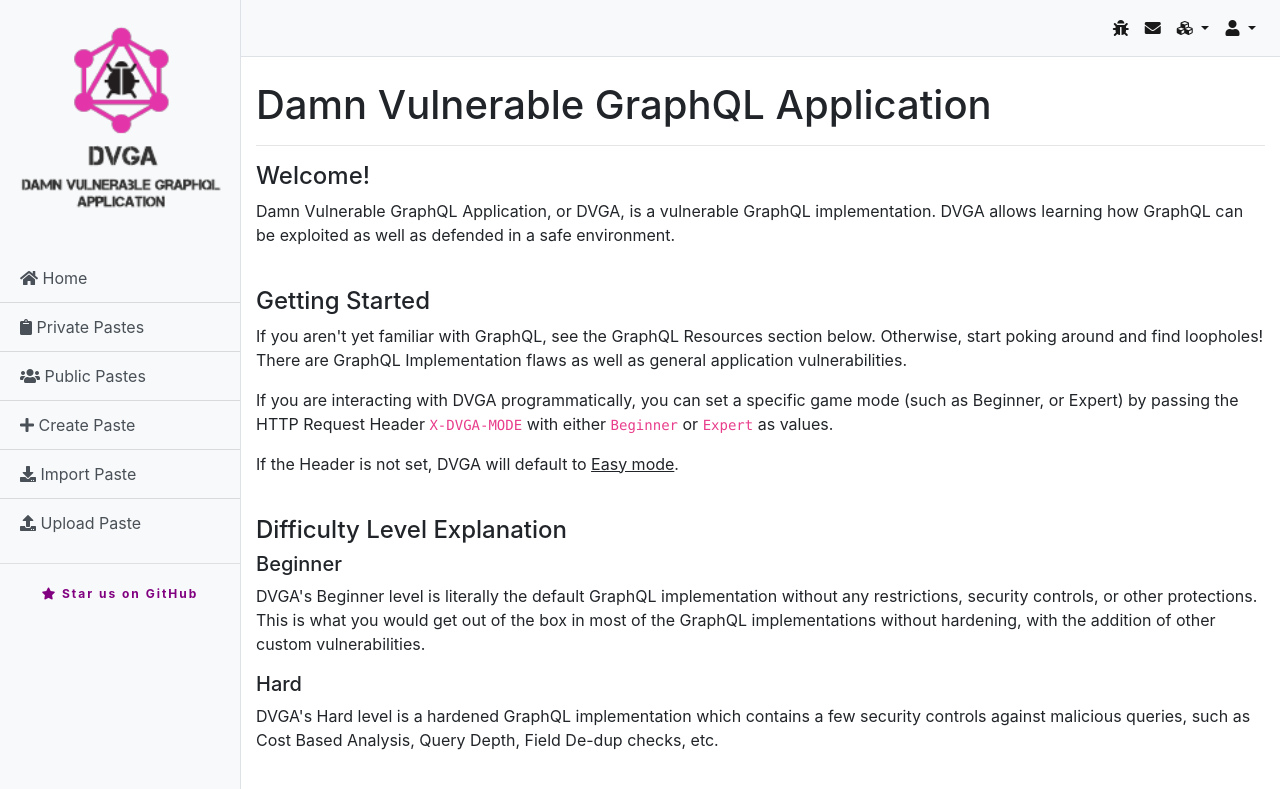
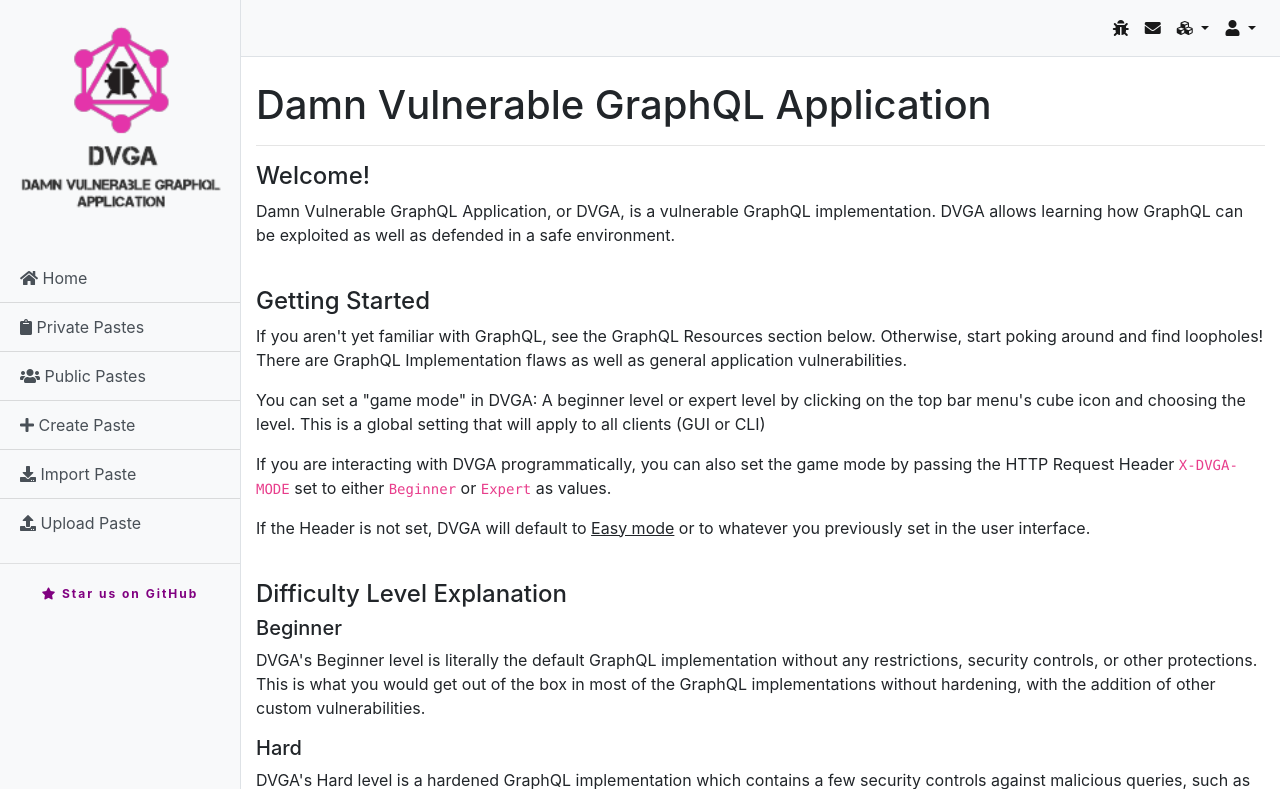
Before and after one commit to dolevf/Damn-Vulnerable-GraphQL-Application, a Python web app: template templates/index.html in a window 1280 px wide. Shown: the top 789 px of the page. Run offline with Jinja, Linux system fonts and the light colour scheme; the template is opened without the code that fills it, so the values that code supplies are empty; some libraries are stand-ins or nearby versions.

Commit message:
update readme

```diff
--- a/templates/index.html
+++ b/templates/index.html
@@ -27,8 +27,9 @@
         If you aren't yet familiar with GraphQL, see the GraphQL Resources section below. Otherwise, start poking around and find loopholes! There are GraphQL
         Implementation flaws as well as general application vulnerabilities.
       </p>
-      <p>If you are interacting with DVGA programmatically, you can set a specific game mode (such as Beginner, or Expert) by passing the HTTP Request Header <code>X-DVGA-MODE</code> with either <code>Beginner</code> or <code>Expert</code> as values.</p>
-      <p>If the Header is not set, DVGA will default to <u>Easy mode</u>.</p>
+      <p>You can set a "game mode" in DVGA: A beginner level or expert level by clicking on the top bar menu's cube icon and choosing the level. This is a global setting that will apply to all clients (GUI or CLI)</p>
+      <p>If you are interacting with DVGA programmatically, you can also set the game mode by passing the HTTP Request Header <code>X-DVGA-MODE</code> set to either <code>Beginner</code> or <code>Expert</code> as values.</p>
+      <p>If the Header is not set, DVGA will default to <u>Easy mode</u> or to whatever you previously set in the user interface.</p>
       <br />
       <h4>Difficulty Level Explanation</h4>
       <h5>Beginner</h5>
```
